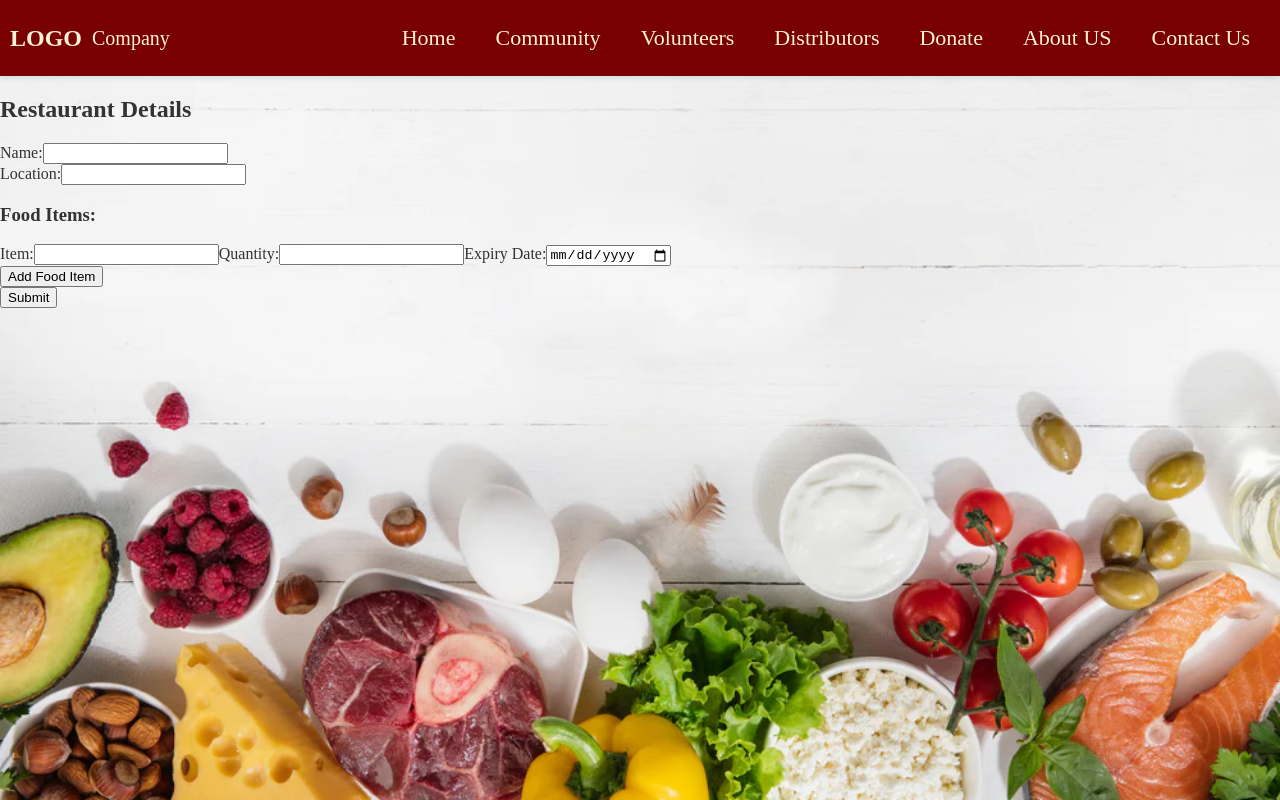
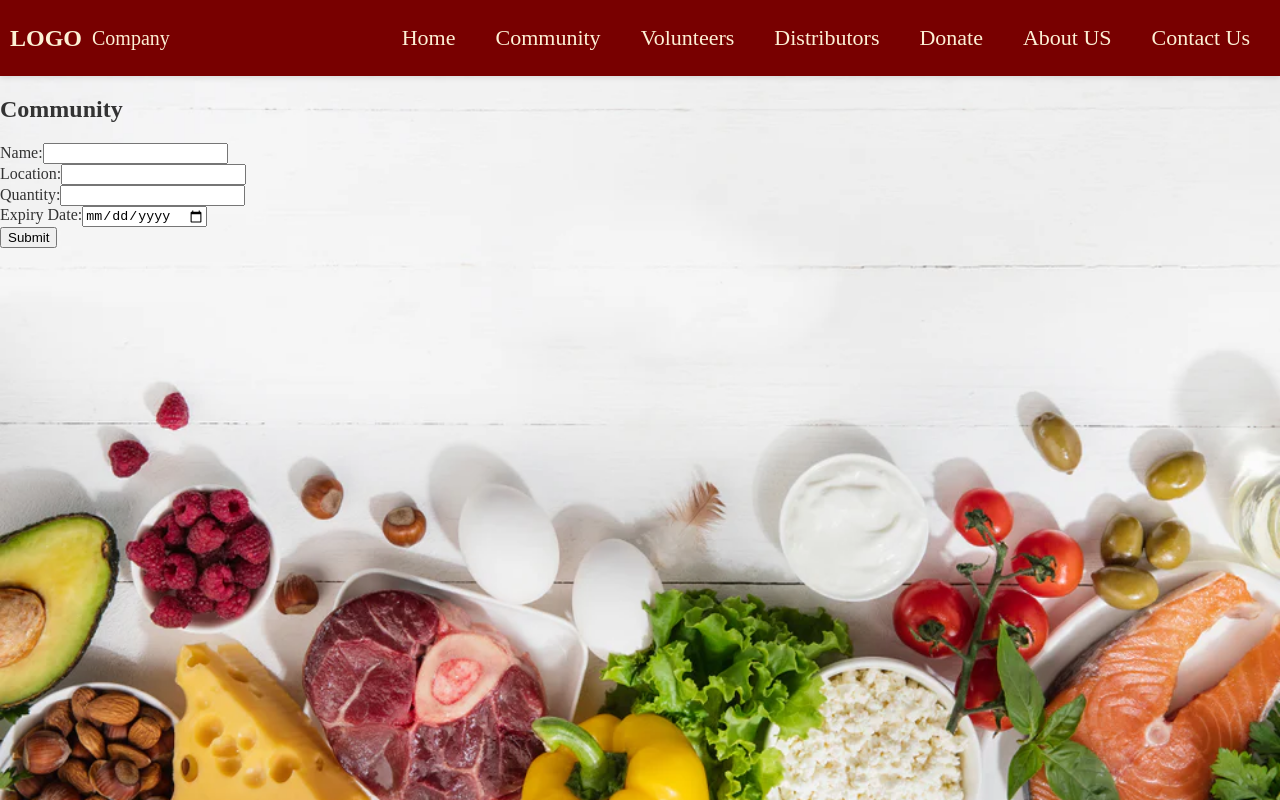
Before and after one commit to shrihari-joshi/Share_Plate, a React (Create React App) app in the folder app/: page /community in a window 1280 px wide. Built offline with nearby package versions, Linux system fonts and the light colour scheme.

Commit message:
forms final

```diff
--- a/app/package.json
+++ b/app/package.json
@@ -6,6 +6,7 @@
     "@testing-library/jest-dom": "^5.17.0",
     "@testing-library/react": "^13.4.0",
     "@testing-library/user-event": "^13.5.0",
+    "axios": "^1.6.8",
     "react": "^18.2.0",
     "react-dom": "^18.2.0",
     "react-router-dom": "^6.22.3",
--- a/app/src/App.jsx
+++ b/app/src/App.jsx
@@ -8,8 +8,12 @@ import Navbar from './Components/Navbar/Navbar';
 import Volunteers from './Components/Volunteers';
 import Homepage from './Components/Homepage/Homepage';
 import Donate from './Donate';
+import Maps from './Components/SignUp/maps';
+
 
 const App = () => {
+
+
   return (
     <div>
       <div>
@@ -28,6 +32,7 @@ const App = () => {
 
         </Routes>
       </div>
+
     </div>
   );
 };
--- a/app/src/Components/Contactus.jsx
+++ b/app/src/Components/Contactus.jsx
@@ -1,9 +1,16 @@
-import React from 'react'
+
+import React, { useState, useEffect } from 'react';
+import axios from 'axios';
 
 const Contactus = () => {
-  return (
-    <div>Contactus</div>
-  )
+
+    return (
+        <div>
+
+
+
+        </div>
+    );
 }
 
 export default Contactus
--- a/app/src/Components/Distributors.jsx
+++ b/app/src/Components/Distributors.jsx
@@ -2,7 +2,11 @@ import React from 'react'
 
 const Distributors = () => {
   return (
-    <div>Distributors</div>
+
+    <div>
+      <p>Distributors</p>
+
+    </div>
   )
 }
 
--- a/app/src/Components/Navbar/Navbar.jsx
+++ b/app/src/Components/Navbar/Navbar.jsx
@@ -5,30 +5,7 @@ import { Link } from 'react-router-dom';
 import './Navbar.css';
 
 const Navbar = () => {
-  // State to control dropdown visibility
-  const [dropdownVisible, setDropdownVisible] = useState(false);
 
-  // Function to toggle dropdown visibility
-  const toggleDropdown = () => {
-    setDropdownVisible(!dropdownVisible);
-  };
-
-  useEffect(() => {
-    const handleOutsideClick = (event) => {
-      // Check if the click occurs outside the distributors tab
-      if (!event.target.closest('.NavLink')) {
-        setDropdownVisible(false);
-      }
-    };
-
-    // Add event listener to handle outside clicks
-    document.addEventListener('click', handleOutsideClick);
-
-    // Cleanup function to remove event listener
-    return () => {
-      document.removeEventListener('click', handleOutsideClick);
-    };
-  }, []);
 
   return (
     <div className='Navbar'>
@@ -44,24 +21,16 @@ const Navbar = () => {
           <div className='NavLink'>
             <Link className='linked' to='/community'>Community</Link>
           </div>
+
           <div className='NavLink'>
             <Link className='linked' to='/volunteers'>Volunteers</Link>
           </div>
-          {/* Distributors tab with dropdown */}
-          <div className='NavLink1 NavLink' onClick={toggleDropdown}>
-            <div className='linked'>Distributors</div>
-            {/* Dropdown menu */}
-            {dropdownVisible && (
-              <div className='DropdownMenu'>
-                <div>
-                  <Link className='linked' to='/ngo'>NGO</Link>
-                </div>
-                <div>
-                  <Link className='linked' to='/foodbank'>Food Bank</Link>
-                </div>
-              </div>
-            )}
+
+          <div className='NavLink'>
+          <Link className='linked' to='/distributors'>Distributors</Link>
           </div>
+
+
           <div className='NavLink'>
             <Link className='linked' to='/donate'>Donate</Link>
           </div>
--- a/app/src/Components/SignUp/RegisterPage.jsx
+++ b/app/src/Components/SignUp/RegisterPage.jsx
@@ -17,10 +17,19 @@ function SignupForm() {
 
   const handleSubmit = (e) => {
     e.preventDefault();
-    // You can perform form validation here before submitting
-    // For now, we'll just log the data to the console
-    console.log(formData);
-    // You can also send this data to your backend for further processing
+    console.log(formData); // Debug statement to check the formData object
+
+    // Store name and location in local storage
+    localStorage.setItem('name', formData.name);
+    localStorage.setItem('location', formData.location);
+
+    // Optional: Clear form fields after submission
+    setFormData((prevFormData) => ({
+      ...prevFormData,
+      name: '',
+      contactNumber: '',
+      location: '',
+    }));
   };
 
   return (
--- a/app/src/Components/SignUp/ResReg.jsx
+++ b/app/src/Components/SignUp/ResReg.jsx
@@ -1,42 +1,42 @@
 import React, { useState } from 'react';
 
-function RestaurantForm() {
+function SignupForm() {
   const [formData, setFormData] = useState({
     name: '',
     location: '',
-    foodItems: [{ item: '', quantity: '', expiryDate: '' }],
+    quantity: '',
+    expiry:'',
+
   });
 
-  const handleChange = (e, index) => {
+  const handleChange = (e) => {
     const { name, value } = e.target;
-    const updatedFoodItems = [...formData.foodItems];
-    updatedFoodItems[index] = {
-      ...updatedFoodItems[index],
-      [name]: value,
-    };
-
     setFormData({
       ...formData,
-      foodItems: updatedFoodItems,
-    });
-  };
-
-  const handleAddFoodItem = () => {
-    setFormData({
-      ...formData,
-      foodItems: [...formData.foodItems, { item: '', quantity: '', expiryDate: '' }],
+      [name]: value,
     });
   };
 
   const handleSubmit = (e) => {
     e.preventDefault();
-    console.log(formData);
-    // You can also send this data to your backend for further processing
+    console.log(formData); // Debug statement to check the formData object
+
+    // Store name and location in local storage
+    localStorage.setItem('name', formData.name);
+    localStorage.setItem('location', formData.location);
+
+    // Optional: Clear form fields after submission
+    setFormData((prevFormData) => ({
+      ...prevFormData,
+      name: '',
+      contactNumber: '',
+      location: '',
+    }));
   };
 
   return (
     <div>
-      <h2>Restaurant Details</h2>
+      <h2>Community</h2>
       <form onSubmit={handleSubmit}>
         <div>
           <label htmlFor="name">Name:</label>
@@ -45,10 +45,11 @@ function RestaurantForm() {
             id="name"
             name="name"
             value={formData.name}
-            onChange={(e) => setFormData({ ...formData, name: e.target.value })}
+            onChange={handleChange}
             required
           />
         </div>
+
         <div>
           <label htmlFor="location">Location:</label>
           <input
@@ -56,49 +57,38 @@ function RestaurantForm() {
             id="location"
             name="location"
             value={formData.location}
-            onChange={(e) => setFormData({ ...formData, location: e.target.value })}
+            onChange={handleChange}
             required
           />
         </div>
         <div>
-          <h3>Food Items:</h3>
-          {formData.foodItems.map((foodItem, index) => (
-            <div key={index}>
-              <label htmlFor={`item-${index}`}>Item:</label>
+          <label htmlFor="contactNumber">Quantity:</label>
           <input
             type="text"
-                id={`item-${index}`}
-                name="item"
-                value={foodItem.item}
-                onChange={(e) => handleChange(e, index)}
-                required
-              />
-              <label htmlFor={`quantity-${index}`}>Quantity:</label>
-              <input
-                type="number"
-                id={`quantity-${index}`}
+            id="quantity"
             name="quantity"
-                value={foodItem.quantity}
-                onChange={(e) => handleChange(e, index)}
-                required
-              />
-              <label htmlFor={`expiryDate-${index}`}>Expiry Date:</label>
-              <input
-                type="date"
-                id={`expiryDate-${index}`}
-                name="expiryDate"
-                value={foodItem.expiryDate}
-                onChange={(e) => handleChange(e, index)}
+            value={formData.quantity}
+            onChange={handleChange}
             required
           />
         </div>
-          ))}
-          <button type="button" onClick={handleAddFoodItem}>Add Food Item</button>
+
+        <div>
+          <label htmlFor="contactNumber">Expiry Date:</label>
+          <input
+            type="date"
+            id="expiry"
+            name="expiry"
+            value={formData.expiry}
+            onChange={handleChange}
+            required
+          />
         </div>
+
         <button type="submit">Submit</button>
       </form>
     </div>
   );
 }
 
-export default RestaurantForm;
+export default SignupForm;
```
Also changed, not shown: app/src/Components/SignUp/chatgpt.jsx (line endings or trailing spaces), app/src/Components/SignUp/maps.jsx (renamed from app/src/Components/maps.jsx), 1 other file (tests, documents, lock files or other folders). Lines whose indentation alone changed are shown as unchanged.
